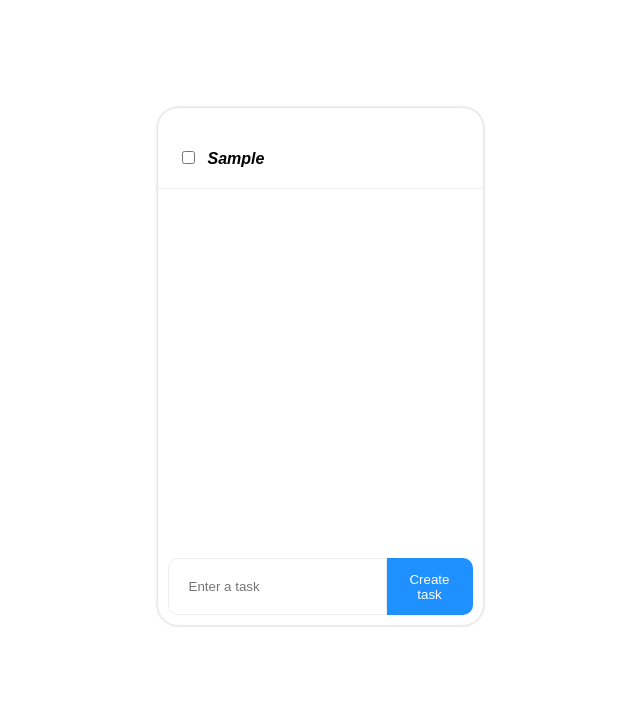
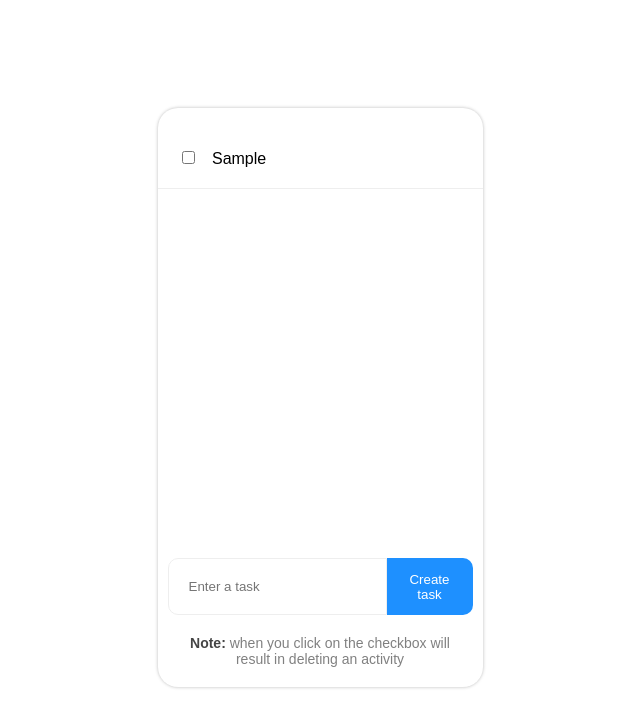
Before and after one commit to olamide-18/ToDo, a plain HTML site: page index.html in a window 1280 px wide. Both pictures are taken after typing "Sample" into the empty fields and a click on the button "Create task". Shown: the whole page, without its empty margins (320-960 px from the left). Drawn offline with Linux system fonts and the light colour scheme.

Commit message:
made code changes

```diff
--- a/css/style.css
+++ b/css/style.css
@@ -1,3 +1,6 @@
+*{
+    font-family: Arial, Helvetica, sans-serif;
+}
 .to-do{
     position: fixed;
     top: auto;
@@ -59,3 +62,15 @@
     font-family: Arial, Helvetica, sans-serif;
     margin-left: 10px;
 }
+.note{
+    text-align: center;
+    font-size: 14px;
+    color: grey;
+    padding: 10px 20px;
+    margin-bottom: 10px;
+}
+
+.now{
+    font-weight: bold;
+    color: #454545;
+}
--- a/index.html
+++ b/index.html
@@ -9,16 +9,12 @@
 </head>
 <body>
     <div class="to-do">
-        <div class="todo-list" id="lists">
-            <!-- <div class="task">
-                <input type="checkbox" id="" onclick="endTask()">
-                <span class="task_name">Wash the Dishes</span>
-            </div> -->
-        </div>
+        <div class="todo-list" id="lists"></div>
         <div class="todo">
             <input type="text" placeholder="Enter a task" id="task">
             <button onclick="createTask()" type="button">Create task</button>
         </div>
+        <div class="note"><span class="now">Note:</span> when you click on the checkbox will result in deleting an activity</span></div>
     </div>
 </body>
 <script src="js/main.js"></script>
--- a/js/main.js
+++ b/js/main.js
@@ -23,26 +23,30 @@ function createTask(){
     }
 
     function createNewTask(){
-        let task = document.createElement("div");
-        let task_check = document.createElement("input");
-        let task_info = document.createElement("span");
+        // let task = document.createElement("div");
+        // let task_check = document.createElement("input");
+        // let task_info = document.createElement("span");
 
-        // Give them Classes
-        task.classList.add("task");
-        task_info.classList.add("task_name");
+        // // Give them Classes
+        // task.classList.add("task");
+        // task_info.classList.add("task_name");
 
-        // give the span element a value
-        task_info.innerHTML = `<b><i>${task_input.value}<i/><b>`;
+        // // give the span element a value
+        // task_info.innerHTML = `<b><i>${task_input.value}<i/><b>`;
 
-        // specify input type
-        task_check.type = "checkbox"
-        task_check.onclick = endTask;
+        // // specify input type
+        // task_check.type = "checkbox"
+        // task_check.onclick = endTask;
 
-        // put the input:checkbox and the span element in the div
-        task.appendChild(task_check);
-        task.appendChild(task_info);
+        // // put the input:checkbox and the span element in the div
+        // task.appendChild(task_check);
+        // task.appendChild(task_info);
 
-        list.appendChild(task);
+        // list.appendChild(task);
+        list.innerHTML += `<div class="task">
+            <input type="checkbox" onclick="endTask(event)">
+            <span class="task_name">${task_input.value}</span>
+        </div>`;
 
         task_input.value = task_input.defaultValue;
     }
```
